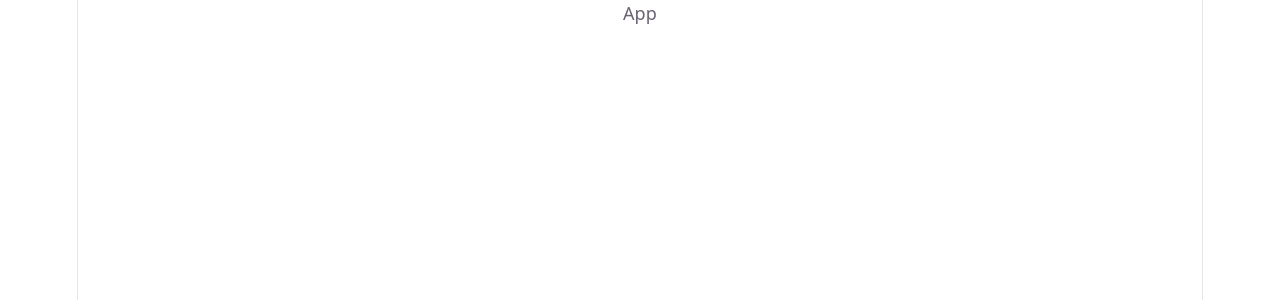
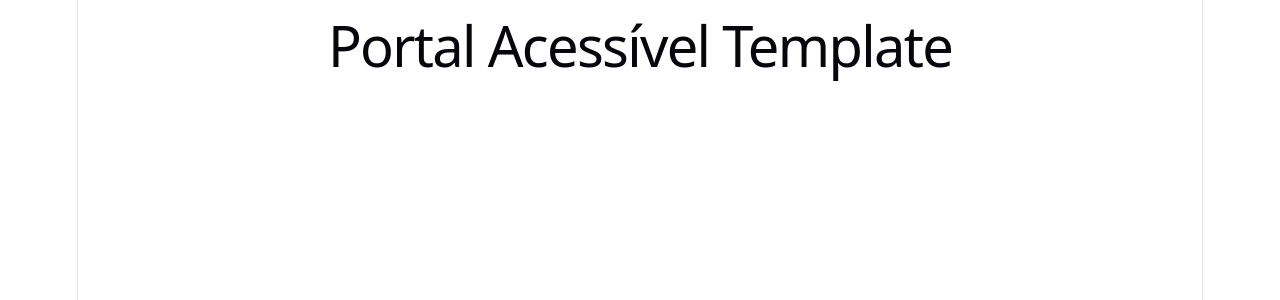
Before and after one commit to 1TDSPF-26/portal-locais-acessiveis, a React (Vite) app: page / in a window 1280 px wide. Shown: the top 300 px of the page. Built offline with nearby package versions, Linux system fonts and the light colour scheme.

Commit message:
chore : Iniciando a branch develop.
Signed-off-by: alecarlosjesus <profalexandre.jesus@email.com.br>

```diff
--- a/src/App.tsx
+++ b/src/App.tsx
@@ -2,6 +2,8 @@
 
 export default function App() {
   return (
-    <div>App</div>
+    <div>
+      <h1>Portal Acessível Template</h1>
+    </div>
   )
 }
```
